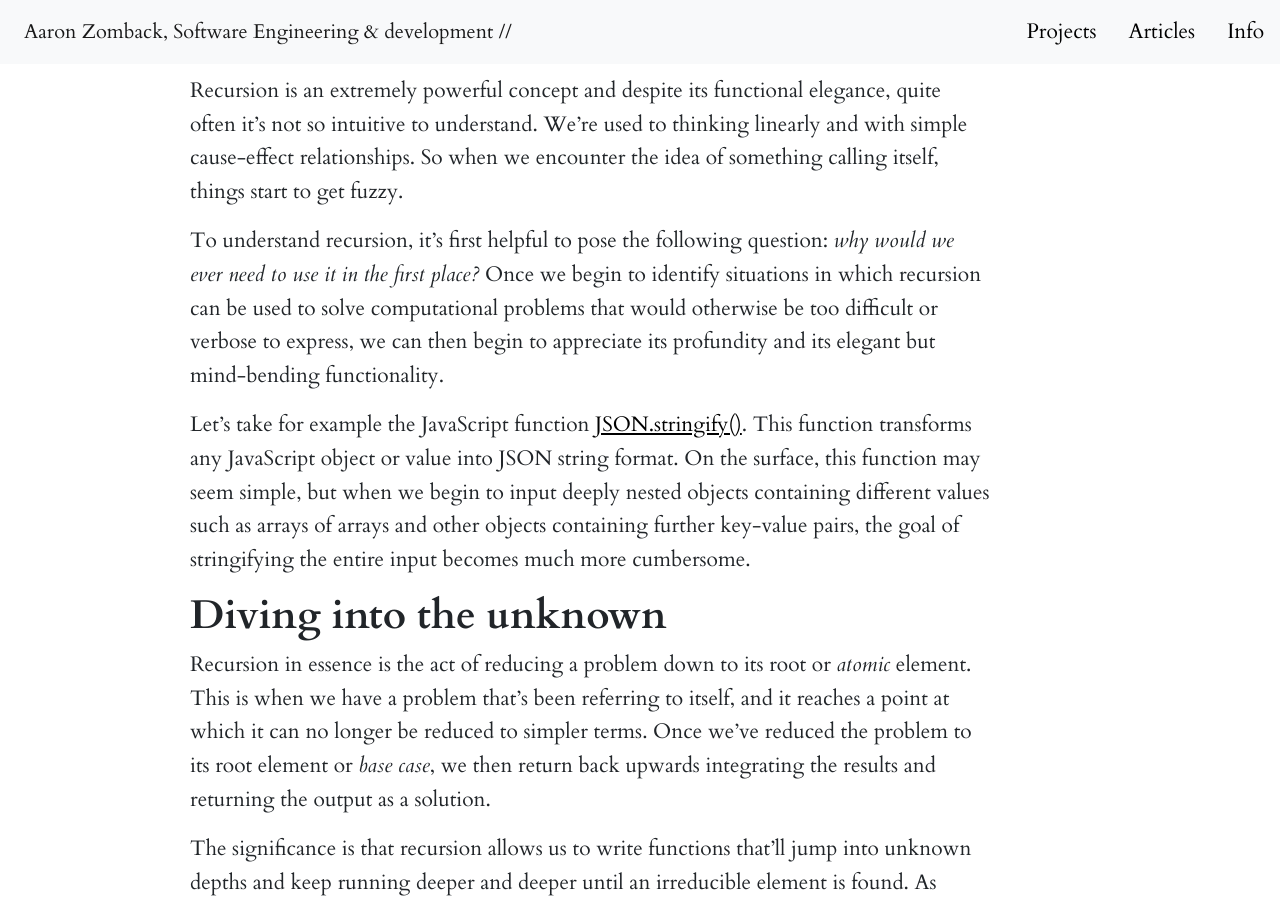
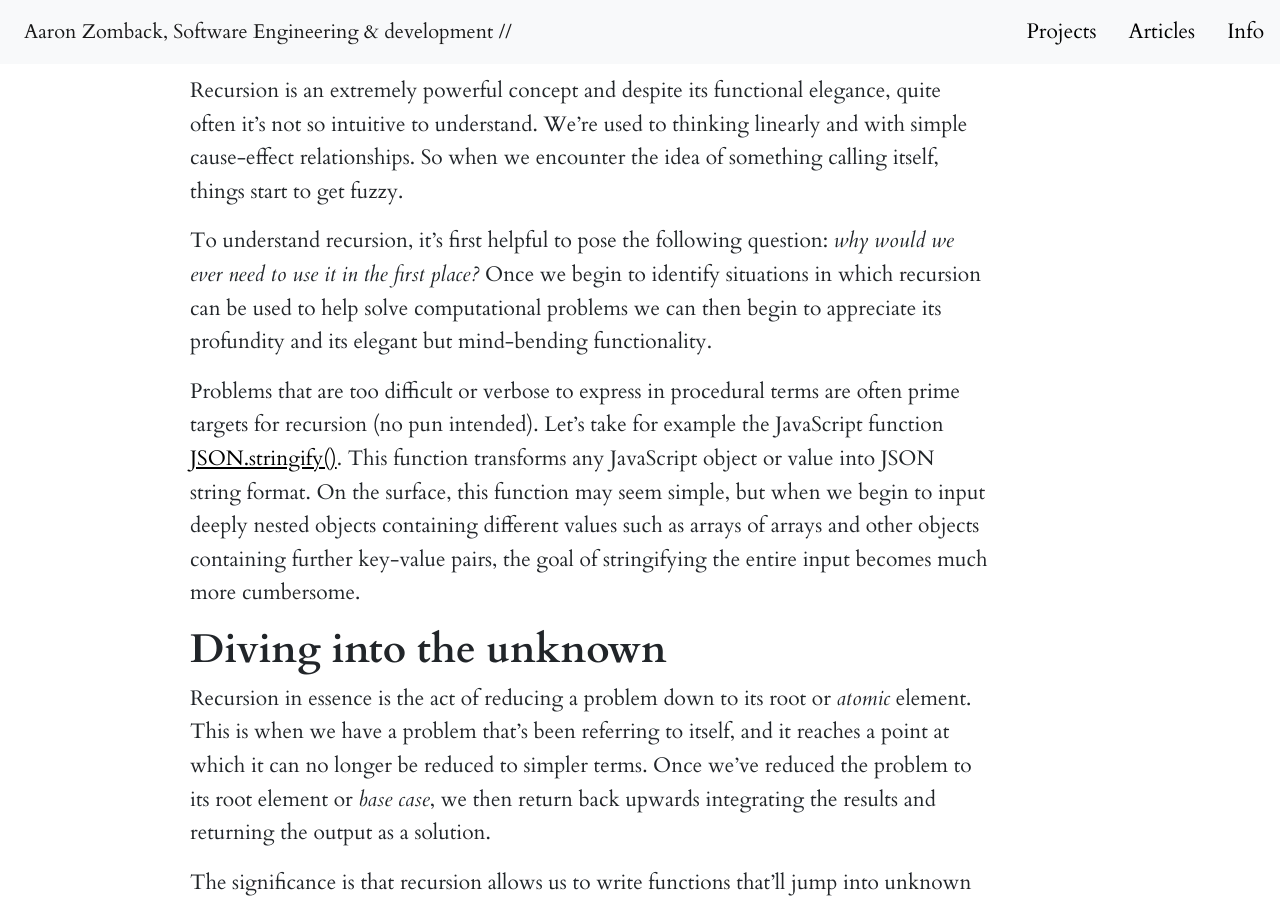
Before and after one commit to aaronzomback/design-portfolio, a Jekyll site: the page built from _posts/2021-04-30-what-is-recursion?.markdown, in a window 1280 px wide and 900 px high, scrolled down 700 px. Built offline with Jekyll 4.4.1, drawn with Linux system fonts in a browser that asks for light colours; nearby versions of some CDN libraries.

Commit message:
Updated What Is Recursion?

```diff
--- a/_posts/2021-04-30-what-is-recursion?.markdown
+++ b/_posts/2021-04-30-what-is-recursion?.markdown
@@ -10,9 +10,9 @@ excerpt: Testing
 
 Recursion is an extremely powerful concept and despite its functional elegance, quite often it's not so intuitive to understand. We're used to thinking linearly and with simple cause-effect relationships. So when we encounter the idea of something calling itself, things start to get fuzzy.
 
-To understand recursion, it's first helpful to pose the following question: *why would we ever need to use it in the first place?* Once we begin to identify situations in which recursion can be used to solve computational problems that would otherwise be too difficult or verbose to express, we can then begin to appreciate its profundity and its elegant but mind-bending functionality.
+To understand recursion, it's first helpful to pose the following question: *why would we ever need to use it in the first place?* Once we begin to identify situations in which recursion can be used to help solve computational problems we can then begin to appreciate its profundity and its elegant but mind-bending functionality.
 
-Let's take for example the JavaScript function [JSON.stringify()](https://developer.mozilla.org/en-US/docs/Web/JavaScript/Reference/Global_Objects/JSON/stringify). This function transforms any JavaScript object or value into JSON string format. On the surface, this function may seem simple, but when we begin to input deeply nested objects containing different values such as arrays of arrays and other objects containing further key-value pairs, the goal of stringifying the entire input becomes much more cumbersome.
+Problems that are too difficult or verbose to express in procedural terms are often prime targets for recursion (no pun intended). Let's take for example the JavaScript function [JSON.stringify()](https://developer.mozilla.org/en-US/docs/Web/JavaScript/Reference/Global_Objects/JSON/stringify). This function transforms any JavaScript object or value into JSON string format. On the surface, this function may seem simple, but when we begin to input deeply nested objects containing different values such as arrays of arrays and other objects containing further key-value pairs, the goal of stringifying the entire input becomes much more cumbersome.
 
 ## Diving into the unknown
 
```
